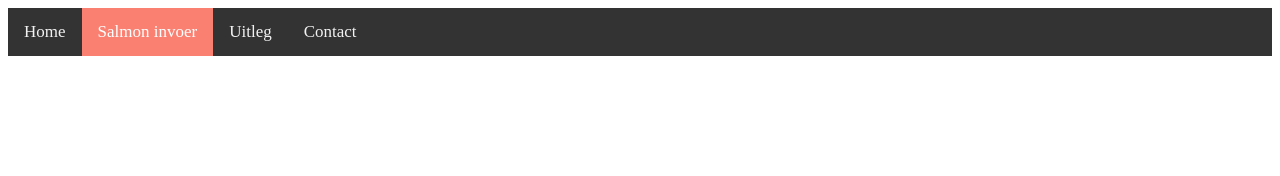
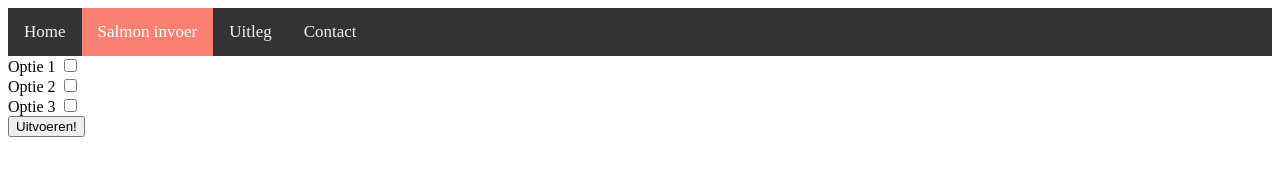
Before and after one commit to Wietze-vd-Berg/De_Bioinformatica_Toolbox, a plain HTML site: page Website/templates/Salmon_invoer.html in a window 1280 px wide. Drawn offline with Linux system fonts and the light colour scheme.

Commit message:
Update Salmon_invoer.html - dummie checkboxes voor opties toegevoegd

```diff
--- a/Website/templates/Salmon_invoer.html
+++ b/Website/templates/Salmon_invoer.html
@@ -13,5 +13,15 @@
     <a href="uitleg.html">Uitleg</a>
     <a href="contact.html">Contact</a>
     </div>
+ <form action="/submit" method="post">
+        <label for="option1">Optie 1</label>
+        <input type="checkbox" id="option1" name="checkbox" value="Option 1"><br>
+        <label for="option2">Optie 2</label>
+        <input type="checkbox" id="option2" name="checkbox" value="Option 2"><br>
+        <label for="option3">Optie 3</label>
+        <input type="checkbox" id="option3" name="checkbox" value="Option 3"><br>
+        <input type="submit" value="Uitvoeren!">
+    </form>
 </body>
+
 </html>
```
